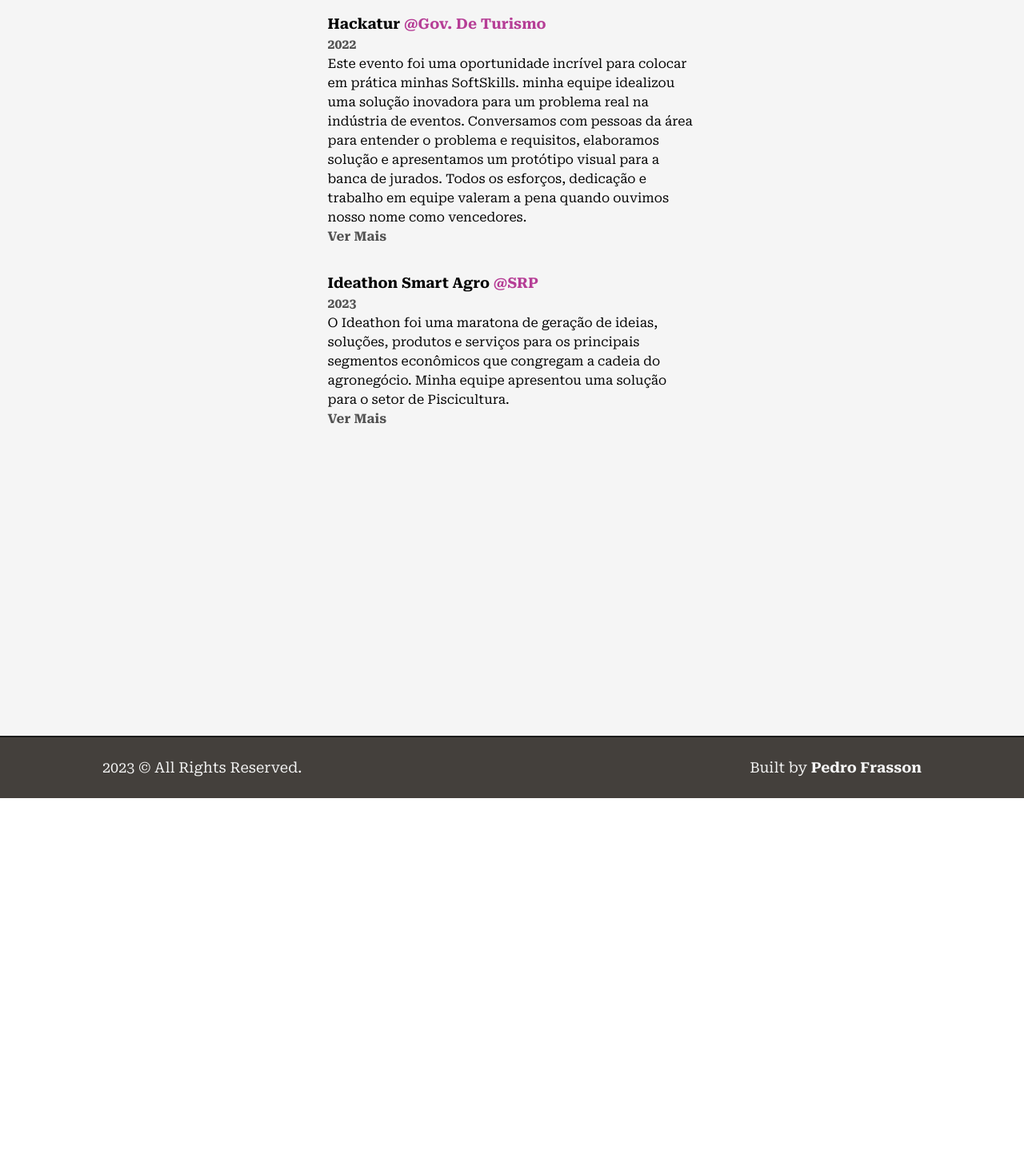
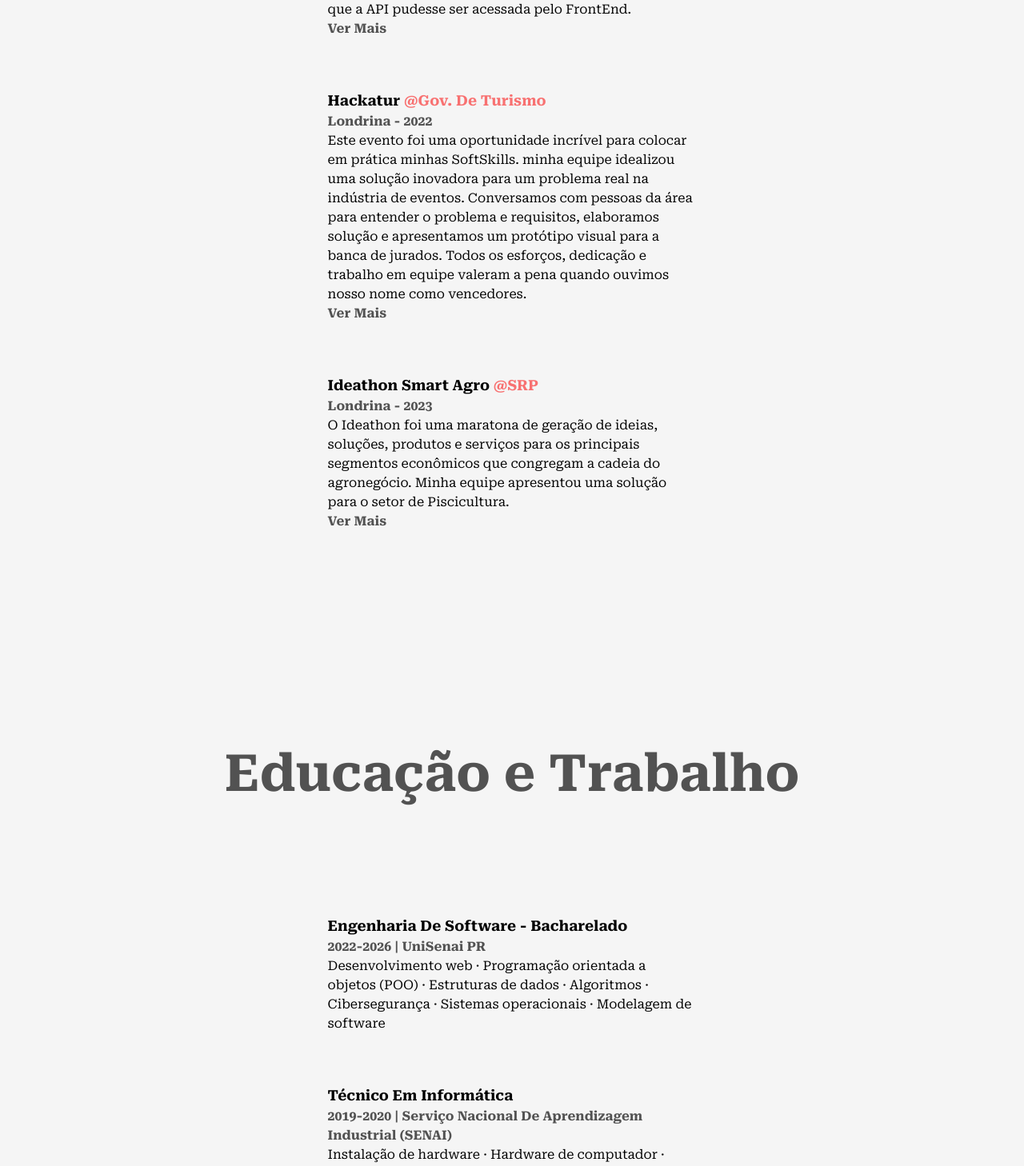
Before and after one commit to pafrasson/portfolio, a Next.js app: page /about in a window 1280 px wide. Shown: the part 3387-4845 px from the top of the page at 80% size. Before the commit the page ends 4385 px from the top, so only its background shows below. Built offline with nearby package versions, Linux system fonts and the light colour scheme.

Commit message:
feat: Education component

```diff
--- /dev/null
+++ b/src/components/Education.js
@@ -0,0 +1,62 @@
+import React from 'react'
+import { motion } from "framer-motion";
+
+const Details = ({ type, time, place, info }) => {
+    return <li className='my-8 first:mt-0 last:mb-0 w-[60%] mx-auto flex flex-col items-center justify-between'>
+        <motion.div
+            initial={{ y: 50 }}
+            whileInView={{ y: 0 }}
+            transition={{ duration: 0.5, type: "spring" }}
+        >
+            <h3 className='capitalize font-bold text-lg'>{type}</h3>
+            <span className='capitalize font-semibold text-dark/75'>
+                {time} | {place}
+            </span>
+            <p className='font-medium w-full'>
+                {info}
+            </p>
+        </motion.div>
+    </li>
+
+}
+
+const Education = () => {
+    return (
+        <motion.div className='my-64' style={{ opacity: 0 }} whileInView={{ opacity: 1 }} transition={{ duration: 0.6 }}>
+            <h2 className='font-bold text-8xl mb-32 w-full text-center text-dark/75'>
+                Educação e Trabalho
+            </h2>
+
+            <div className='w-[75%] mx-auto relative'>
+
+                <div className='absolute left-8 top-0 w-[4-px] h-full bg-dark origin-top' />
+
+                <ul className='w-full flex flex-col items-start justify-between mb-8'>
+                    <Details
+                        type="Engenharia de Software - Bacharelado"
+                        time="2022-2026"
+                        place="UniSenai PR"
+                        info="Desenvolvimento web · Programação orientada a objetos (POO)
+                        · Estruturas de dados · Algoritmos · Cibersegurança · Sistemas operacionais
+                        · Modelagem de software"
+                    />
+                    <Details
+                        type="Técnico em informática"
+                        time="2019-2020"
+                        place="Serviço Nacional de Aprendizagem Industrial (SENAI)"
+                        info="Instalação de hardware · Hardware de computador · Rede de computadores · Lógica de programação"
+                    />
+                    <Details
+                        type="Analista de suporte técnico"
+                        time="novembro 2022 - atualmente"
+                        place="Astersoft Sistemas"
+                        info="Sistemas operacionais · Contato com clientes ·
+                        Rede de área local (LAN) · Solução de problemas técnicos · Microsoft Excel"
+                    />
+                </ul>
+            </div>
+        </motion.div>
+    )
+}
+
+export default Education
--- a/src/components/Experience.js
+++ b/src/components/Experience.js
@@ -9,7 +9,7 @@ const Details = ({ position, company, companyLink, time, work, cert, certificate
             transition={{ duration: 0.5, type: "spring" }}
         >
             <h3 className='capitalize font-bold text-lg'>{position}&nbsp;<a href={companyLink}
-                target={"_blank"} className='text-primary capitalize'>
+                target={"_blank"} className=' text-red-400 capitalize'>
                 @{company}</a></h3>
             <span className='capitalize font-semibold text-dark/75'>
                 {time}
@@ -18,9 +18,9 @@ const Details = ({ position, company, companyLink, time, work, cert, certificate
                 {work}
             </p>
 
-            <a href={certificateLink} target={"_blank"} className='hover:text-primary capitalize font-semibold text-dark/75'>{cert}</a>
+            <a href={certificateLink} target={"_blank"} className='hover:text-red-400 capitalize font-semibold text-dark/75'>{cert}</a>
             <p></p>
-            <a href={githubLink} target={"_blank"} className='hover:text-primary capitalize font-semibold text-dark/75'>{git}</a>
+            <a href={githubLink} target={"_blank"} className='hover:text-red-400 capitalize font-semibold text-dark/75'>{git}</a>
 
         </motion.div>
     </li>
@@ -31,7 +31,7 @@ const Experience = () => {
     return (
         <motion.div className='my-64' style={{ opacity: 0 }} whileInView={{ opacity: 1 }} transition={{ duration: 0.6 }}>
             <h2 className='font-bold text-8xl mb-32 w-full text-center text-dark/75'>
-                Certificações e experiências
+                Certificações e Experiências
             </h2>
 
             <div className='w-[75%] mx-auto relative'>
@@ -52,8 +52,7 @@ const Experience = () => {
                         githubLink="https://github.com/pafrasson/Credit-application-system-pafrasson"
                         git="Meu repositório Github"
                     />
-                </ul>
-                <ul className='w-full flex flex-col items-start justify-between mb-8'>
+
                     <Details
                         position="Desenvolvimento Java com Cloud AWS"
                         companyLink="https://www.dio.me/certificate/02335B01"
@@ -66,8 +65,7 @@ const Experience = () => {
                         githubLink="https://github.com/pafrasson/Design-Patterns-Project"
                         git="Java Design Patterns"
                     />
-                </ul>
-                <ul className='w-full flex flex-col items-start justify-between mb-8'>
+
                     <Details
                         position="Jornada de aprendizagem: Projeto ChatBot"
                         companyLink="https://www.linkedin.com/school/unisenai.pr/?originalSubdomain=br"
@@ -79,26 +77,24 @@ const Experience = () => {
                         certificateLink="https://www.linkedin.com/posts/pafrasson_7-mostra-de-resultados-da-jornada-de-aprendizagem-activity-7133772512168935425-dWXl?utm_source=share&utm_medium=member_desktop"
                         cert="ver mais "
                     />
-                </ul>
-                <ul className='w-full flex flex-col items-start justify-between mb-8'>
+
                     <Details
                         position="Hackatur"
                         companyLink="https://codel.londrina.pr.gov.br/index.php/turismo-em-londrina/nucleo-de-turismo-de-londrina.html"
                         company="Gov. de Turismo"
-                        time="2022"
+                        time="Londrina - 2022"
                         work='Este evento foi uma oportunidade incrível para colocar em prática minhas SoftSkills.
                          minha equipe idealizou uma solução inovadora para um problema real na indústria de eventos. Conversamos com pessoas da área para entender o problema e requisitos, elaboramos solução e apresentamos um protótipo visual para a banca de jurados.
                         Todos os esforços, dedicação e trabalho em equipe valeram a pena quando ouvimos nosso nome como vencedores.'
                         certificateLink="https://www.instagram.com/p/CkHUaEJtjla/?utm_source=ig_web_copy_link&igshid=MzRlODBiNWFlZA=="
                         cert="ver mais "
                     />
-                </ul>
-                <ul className='w-full flex flex-col items-start justify-between mb-8'>
+
                     <Details
                         position="Ideathon Smart Agro"
                         companyLink="https://srp.com.br/"
                         company="SRP"
-                        time="2023"
+                        time="Londrina - 2023"
                         work='O Ideathon foi uma maratona de geração de ideias, soluções,
                          produtos e serviços para os principais segmentos econômicos que congregam a cadeia do agronegócio.
                          Minha equipe apresentou uma solução para o setor de Piscicultura. '
--- a/src/pages/about.js
+++ b/src/pages/about.js
@@ -8,6 +8,7 @@ import javaheads from '../../public/images/profile/javaheads.png'
 import ideathon from '../../public/images/profile/ideathon.jpeg'
 import Skills from '@/components/Skills'
 import Experience from '@/components/Experience'
+import Education from '@/components/Education'
 
 const about = () => {
     return (
@@ -70,6 +71,7 @@ const about = () => {
 
                     <Skills />
                     <Experience/>
+                    <Education/>
                 </Layout >
             </main >
         </>
```
